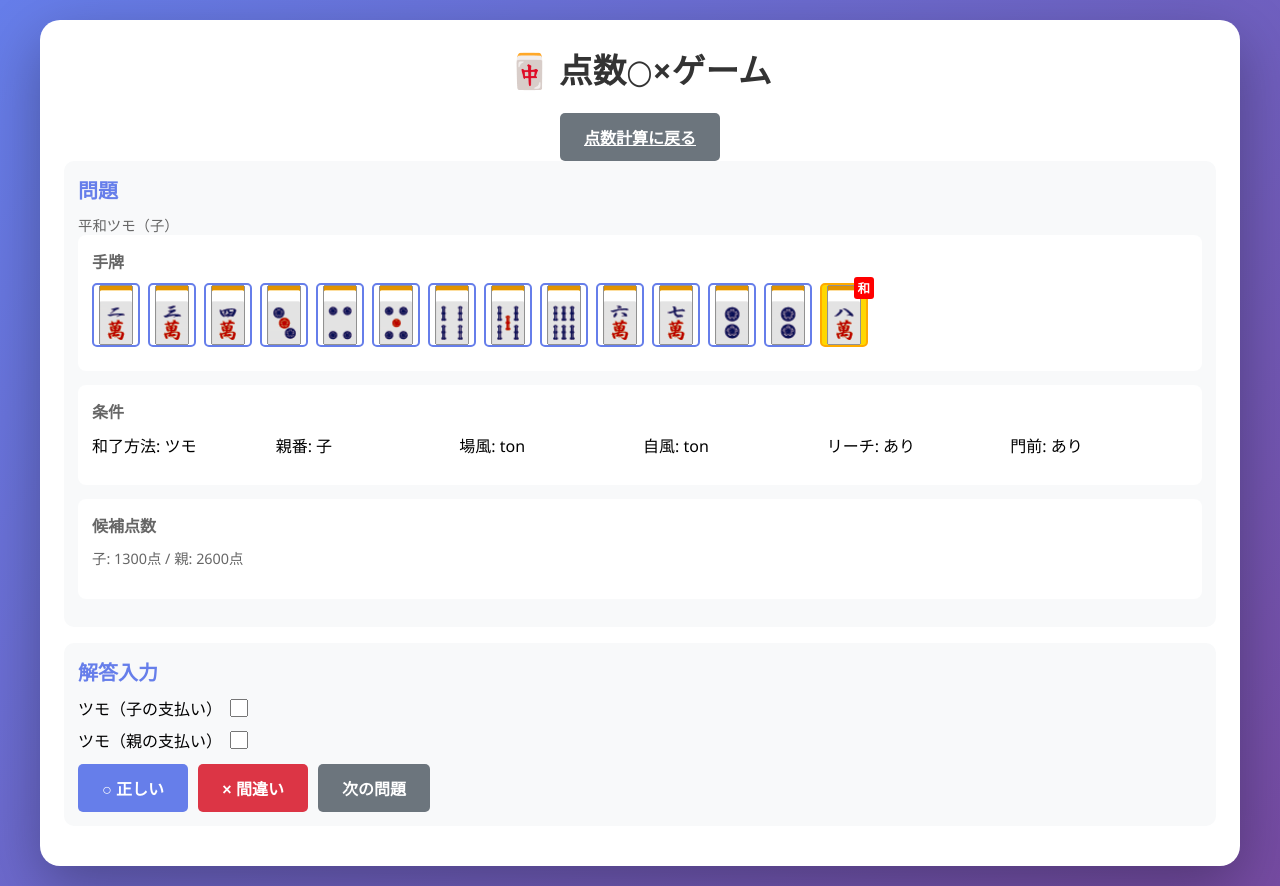
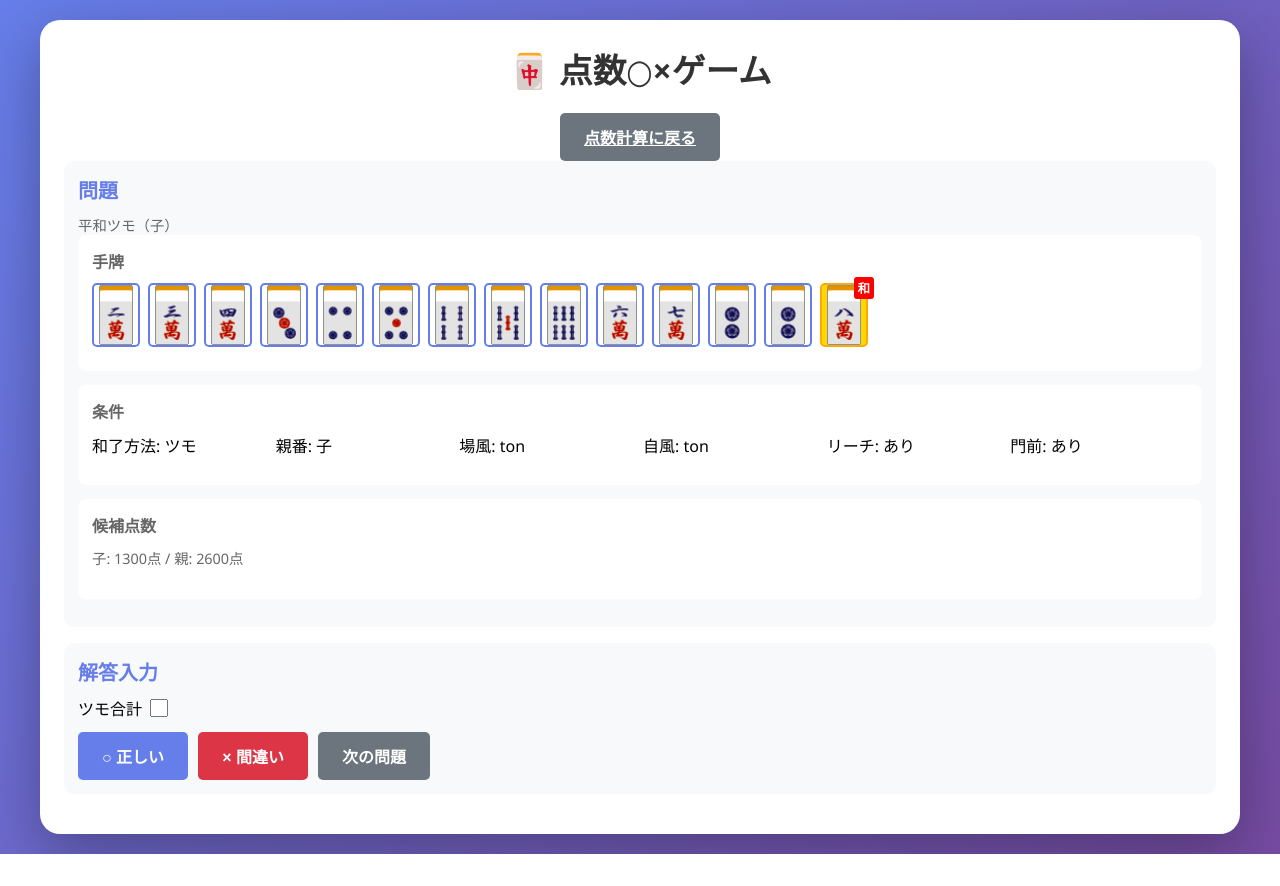
Before and after one commit to hikaru122700/mahjong-nextjs, a Next.js app: page /score-quiz in a window 1280 px wide. After the commit the page ends 854 px from the top, so only its background shows below. Built offline with nearby package versions, Linux system fonts and the light colour scheme.

Commit message:
Simplify child tsumo input

```diff
--- a/app/score-quiz/page.tsx
+++ b/app/score-quiz/page.tsx
@@ -85,8 +85,7 @@ export default function ScoreQuizPage() {
   const [questionIndex, setQuestionIndex] = useState(0);
   const [answer, setAnswer] = useState({
     ron: '',
-    tsumoKo: '',
-    tsumoOya: '',
+    tsumoTotal: '',
     tsumoAll: ''
   });
   const [judgeResult, setJudgeResult] = useState<{ ok: boolean; expectedText: string } | null>(null);
@@ -116,10 +115,9 @@ export default function ScoreQuizPage() {
       const input = Number(answer.tsumoAll);
       return !Number.isNaN(input) && input === expected.perPerson;
     }
-    const inputKo = Number(answer.tsumoKo);
-    const inputOya = Number(answer.tsumoOya);
-    return !Number.isNaN(inputKo) && !Number.isNaN(inputOya)
-      && inputKo === expected.ko && inputOya === expected.oya;
+    const inputTotal = Number(answer.tsumoTotal);
+    const total = expected.ko * 2 + expected.oya;
+    return !Number.isNaN(inputTotal) && inputTotal === total;
   };
 
   const handleJudge = (choice: 'ok' | 'ng') => {
@@ -134,7 +132,7 @@ export default function ScoreQuizPage() {
       ? Math.floor(Math.random() * QUESTIONS.length)
       : 0;
     setQuestionIndex(next);
-    setAnswer({ ron: '', tsumoKo: '', tsumoOya: '', tsumoAll: '' });
+    setAnswer({ ron: '', tsumoTotal: '', tsumoAll: '' });
     setJudgeResult(null);
   };
 
@@ -167,24 +165,14 @@ export default function ScoreQuizPage() {
       );
     }
     return (
-      <div style={{ display: 'grid', gap: '8px' }}>
-        <label className="checkbox-label">
-          ツモ（子の支払い）
-          <input
-            type="number"
-            value={answer.tsumoKo}
-            onChange={(e) => setAnswer(prev => ({ ...prev, tsumoKo: e.target.value }))}
-          />
-        </label>
-        <label className="checkbox-label">
-          ツモ（親の支払い）
-          <input
-            type="number"
-            value={answer.tsumoOya}
-            onChange={(e) => setAnswer(prev => ({ ...prev, tsumoOya: e.target.value }))}
-          />
-        </label>
-      </div>
+      <label className="checkbox-label">
+        ツモ合計
+        <input
+          type="number"
+          value={answer.tsumoTotal}
+          onChange={(e) => setAnswer(prev => ({ ...prev, tsumoTotal: e.target.value }))}
+        />
+      </label>
     );
   };
 
```
